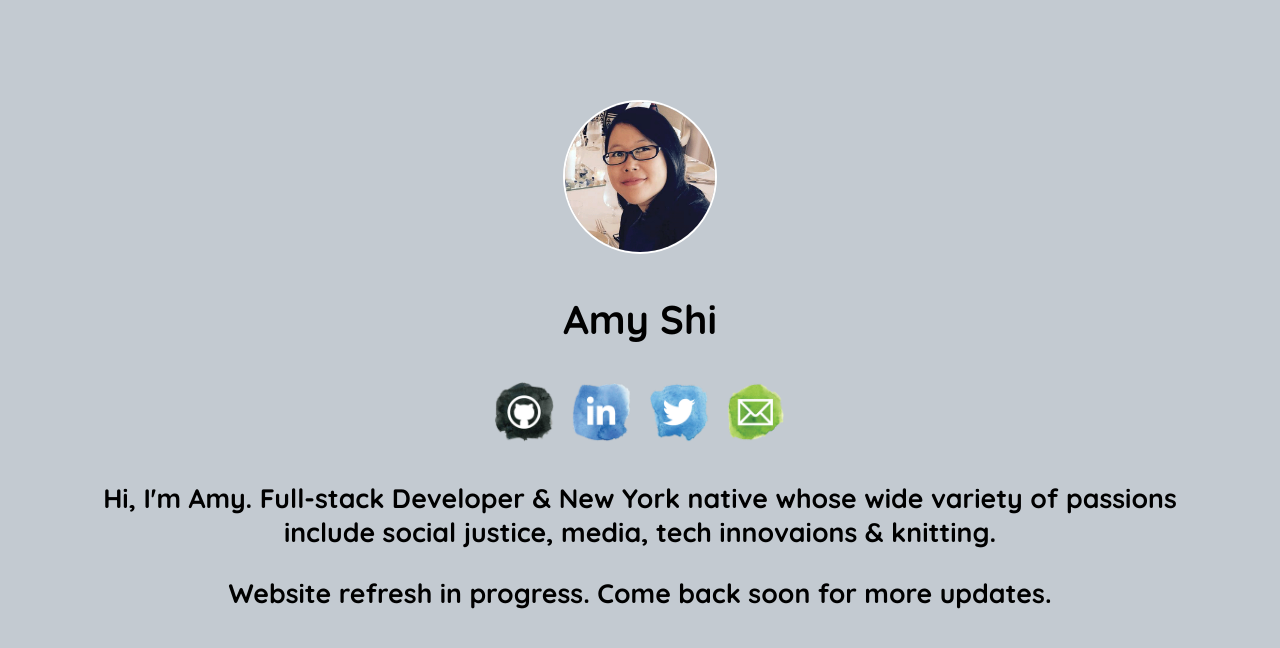
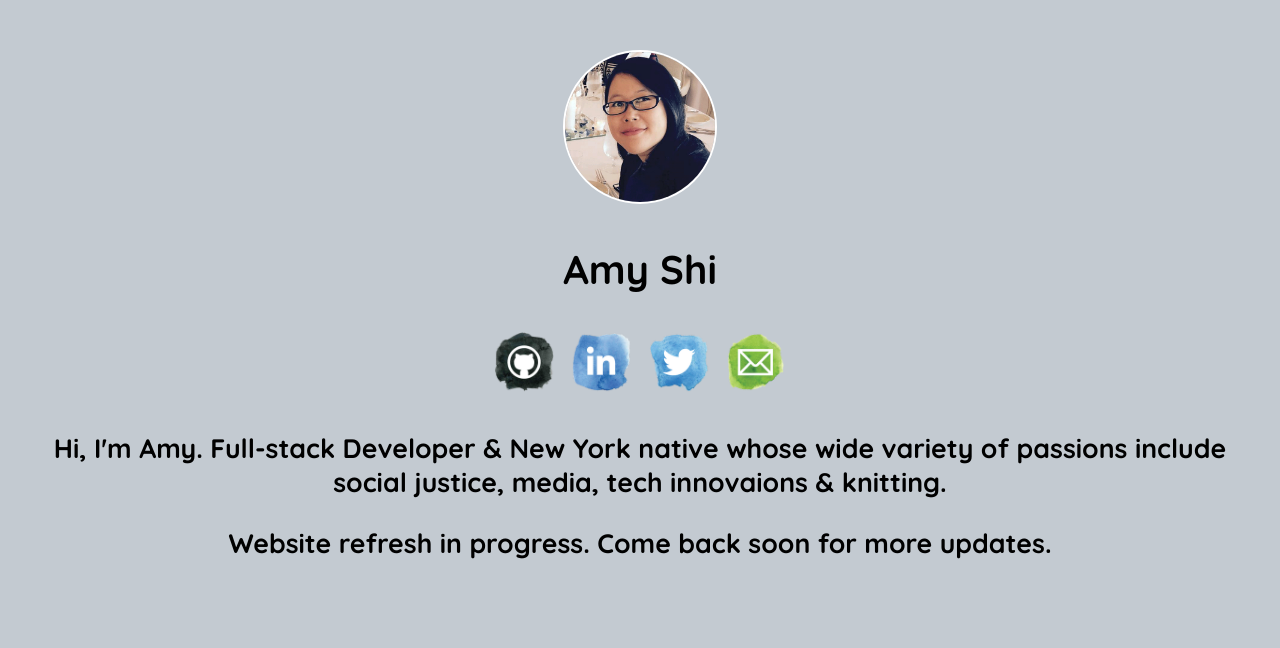
Before and after one commit to ayyshi/portfolio, a PHP site: page / in a window 1280 px wide. Shown: the top 648 px of the page. Run offline with PHP 8.4, Linux system fonts and the light colour scheme.

Commit message:
resize margin

```diff
--- a/css/style.css
+++ b/css/style.css
@@ -7,7 +7,7 @@ body {
   background-color: #C3CAD1;
   font-family: 'Quicksand', sans-serif;
   font-weight: 700;
-  margin: 100px;
+  margin: 50px;
 }
 
 #photo {
```
